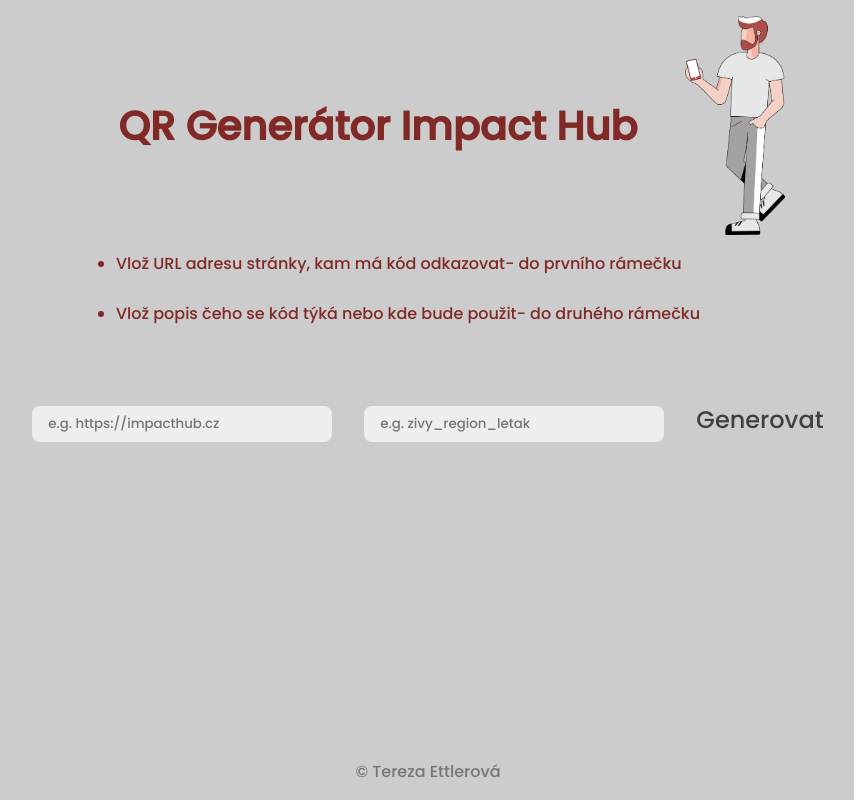
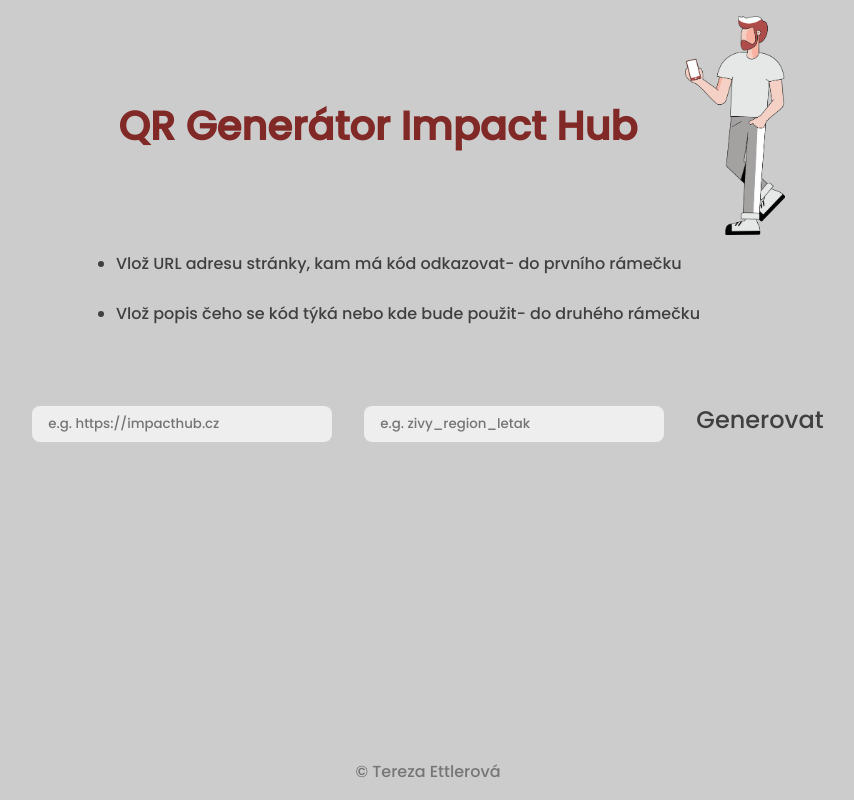
Before and after one commit to EttTer/QR-ImpactHub, a React (Vite) app: page / in a window 1280 px wide. Shown: the whole page, without its empty margins (212-1066 px from the left). Built offline with nearby package versions, Linux system fonts and the light colour scheme.

Commit message:
Color change

```diff
--- a/src/index.css
+++ b/src/index.css
@@ -82,7 +82,8 @@
 
 .list{width:50%;
 margin: 1rem auto;
-text-align: start;}
+text-align: start;
+color:#404040}
 
 
 
```
